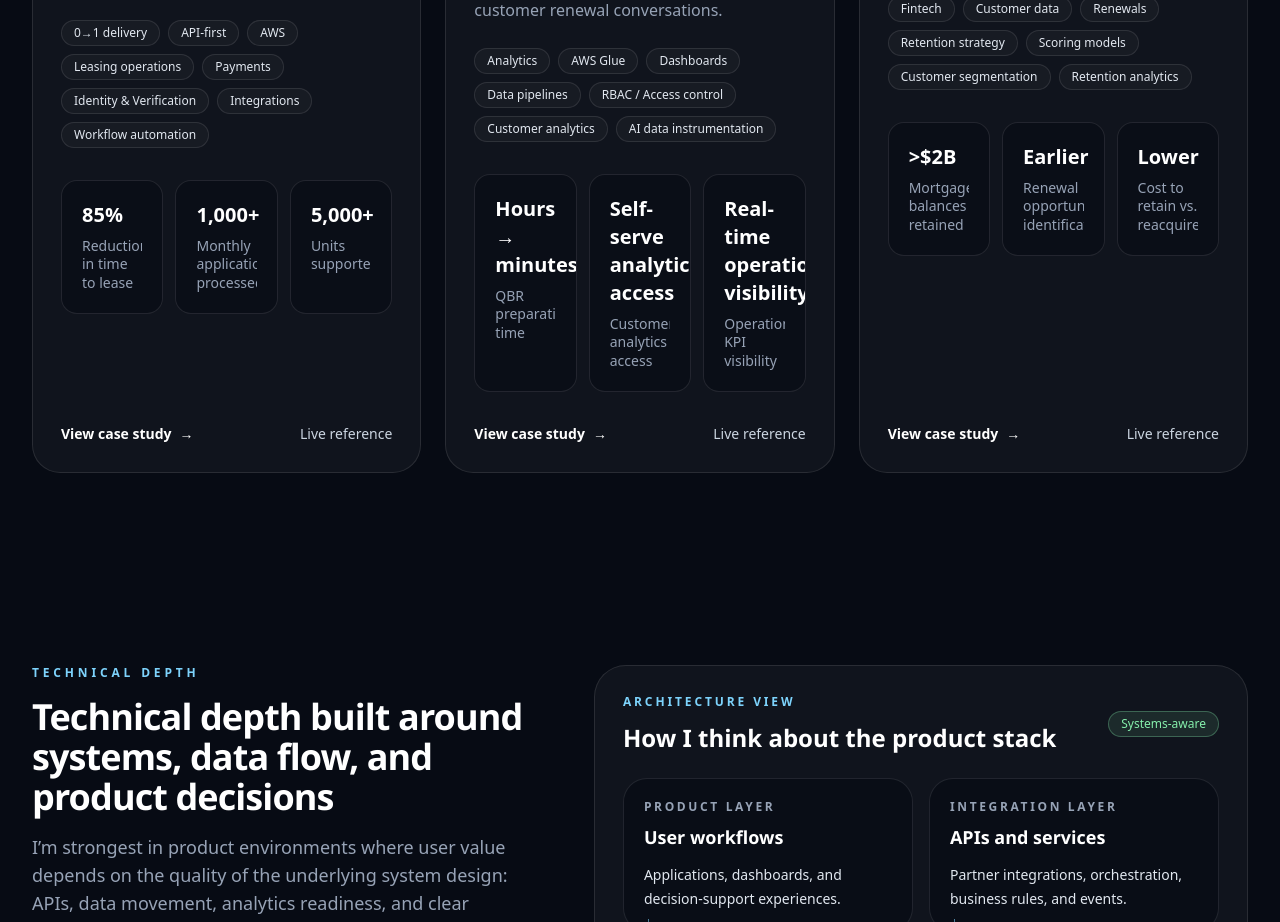
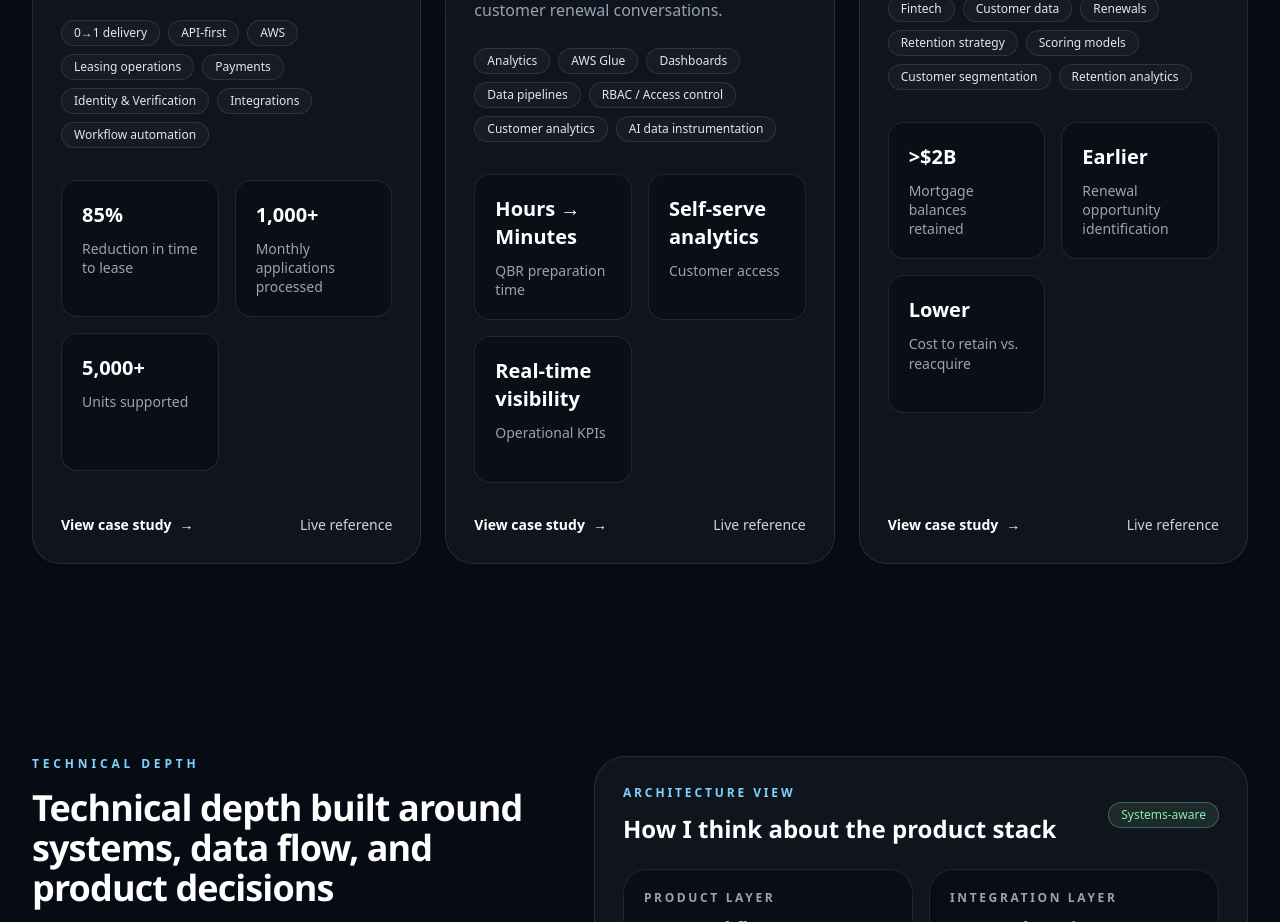
Before and after one commit to Jaau250/product-manager-portfolio, a Next.js app: page / in a window 1280 px wide. Shown: the part 2560-3482 px from the top of the page. Built offline with nearby package versions, Linux system fonts and the light colour scheme.

Commit message:
Refine case study KPI layout and analytics card labels

```diff
--- a/components/case-study-card.tsx
+++ b/components/case-study-card.tsx
@@ -37,16 +37,16 @@ export function CaseStudyCard({ study }: CaseStudyCardProps) {
         ))}
       </div>
 
-      <div className="mt-8 grid auto-rows-fr gap-3 sm:grid-cols-3">
+      <div className="mt-8 grid auto-rows-fr gap-4 lg:grid-cols-2">
         {study.measurableOutcomes.map((outcome) => (
           <div
             key={`${study.slug}-${outcome.value}-${outcome.label}`}
-            className="flex h-full flex-col overflow-hidden rounded-2xl border border-white/10 bg-ink/60 p-5"
+            className="flex h-full min-w-0 flex-col overflow-hidden rounded-2xl border border-white/10 bg-ink/60 p-5"
           >
             <p className="text-lg font-semibold leading-tight text-white sm:text-xl">
               {outcome.value}
             </p>
-            <p className="mt-2 overflow-hidden break-normal text-sm leading-[1.35] text-mist">
+            <p className="mt-2.5 max-w-full whitespace-normal break-normal text-sm leading-[1.38] text-mist">
               {outcome.label}
             </p>
           </div>
--- a/content/portfolio.ts
+++ b/content/portfolio.ts
@@ -258,18 +258,18 @@ export const caseStudies: CaseStudy[] = [
       "I drove the productization of a shared analytics layer: reusable data models, pipeline orchestration, curated dashboards, and AI-enabled signals that moved the team from reactive reporting to active decision support.",
     measurableOutcomes: [
       {
-        value: "Hours → minutes",
+        value: "Hours → Minutes",
         label: "QBR preparation time",
         detail: "Dashboards replaced manual report assembly and spreadsheet stitching."
       },
       {
-        value: "Self-serve analytics access",
-        label: "Customer analytics access",
+        value: "Self-serve analytics",
+        label: "Customer access",
         detail: "Stakeholders could answer core questions without waiting on custom extracts."
       },
       {
-        value: "Real-time operational visibility",
-        label: "Operational KPI visibility",
+        value: "Real-time visibility",
+        label: "Operational KPIs",
         detail: "Leasing, funnel, and portfolio trends became visible in near real time."
       }
     ],
```
